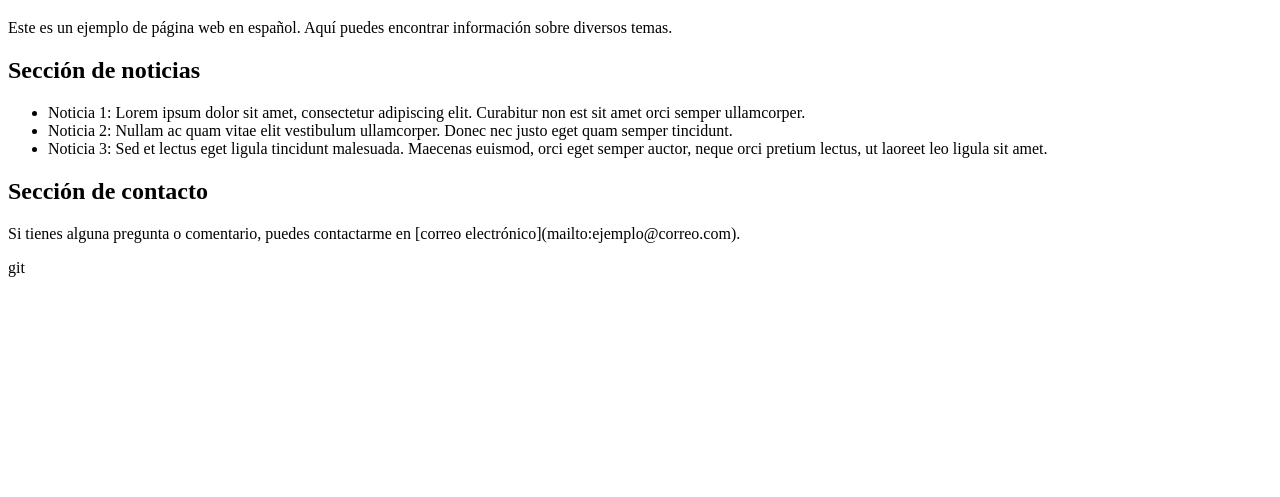
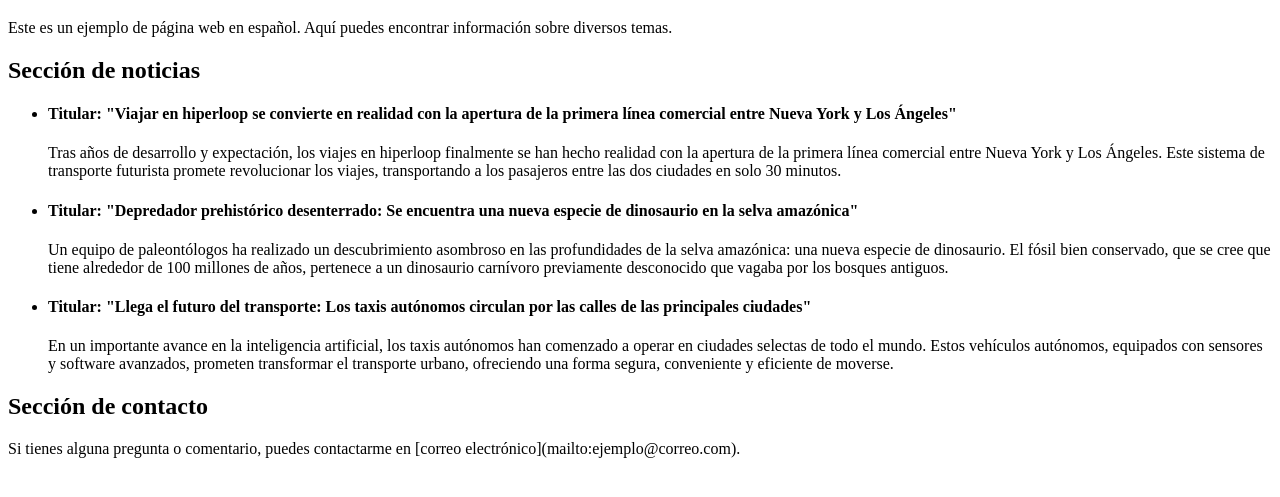
Before and after one commit to mauriciorey03/translate_api, a plain HTML site: page index.html in a window 1280 px wide. Shown: the part 61-558 px from the top of the page. Drawn offline with Linux system fonts and the light colour scheme.

Commit message:
Inclusión de news

```diff
--- a/index.html
+++ b/index.html
@@ -1,22 +1,47 @@
 <!DOCTYPE html>
 <html lang="es">
+
 <head>
     <meta charset="UTF-8">
     <title>Ejemplo de página web en español</title>
 </head>
+
 <body>
     <h1>Bienvenido a mi sitio web</h1>
     <p>Este es un ejemplo de página web en español. Aquí puedes encontrar información sobre diversos temas.</p>
 
     <h2>Sección de noticias</h2>
     <ul>
-        <li>Noticia 1: Lorem ipsum dolor sit amet, consectetur adipiscing elit. Curabitur non est sit amet orci semper ullamcorper.</li>
-        <li>Noticia 2: Nullam ac quam vitae elit vestibulum ullamcorper. Donec nec justo eget quam semper tincidunt.</li>
-        <li>Noticia 3: Sed et lectus eget ligula tincidunt malesuada. Maecenas euismod, orci eget semper auctor, neque orci pretium lectus, ut laoreet leo ligula sit amet.</li>
+        <li>
+            <h4>Titular: "Viajar en hiperloop se convierte en realidad con la apertura de la primera línea comercial
+                entre Nueva York y Los Ángeles"</h4>
+            <p>Tras años de desarrollo y expectación, los viajes en hiperloop finalmente se han hecho realidad con la
+                apertura de la primera línea comercial entre Nueva York y Los Ángeles. Este sistema de transporte
+                futurista promete revolucionar los viajes, transportando a los pasajeros entre las dos ciudades en solo
+                30 minutos.</p>
+        </li>
+        <li>
+            <h4>Titular: "Depredador prehistórico desenterrado: Se encuentra una nueva especie de dinosaurio en la selva
+                amazónica"</h4>
+            <p>Un equipo de paleontólogos ha realizado un descubrimiento asombroso en las profundidades de la selva
+                amazónica: una nueva especie de dinosaurio. El fósil bien conservado, que se cree que tiene alrededor de
+                100 millones de años, pertenece a un dinosaurio carnívoro previamente desconocido que vagaba por los
+                bosques antiguos.</p>
+        </li>
+        <li>
+            <h4>Titular: "Llega el futuro del transporte: Los taxis autónomos circulan por las calles de las principales
+                ciudades"</h4>
+            <p>En un importante avance en la inteligencia artificial, los taxis autónomos han comenzado a operar en
+                ciudades selectas de todo el mundo. Estos vehículos autónomos, equipados con sensores y software
+                avanzados, prometen transformar el transporte urbano, ofreciendo una forma segura, conveniente y
+                eficiente de moverse.</p>
+        </li>
     </ul>
 
+
     <h2>Sección de contacto</h2>
-    <p>Si tienes alguna pregunta o comentario, puedes contactarme en [correo electrónico](mailto:ejemplo@correo.com).</p>
+    <p>Si tienes alguna pregunta o comentario, puedes contactarme en [correo electrónico](mailto:ejemplo@correo.com).
+    </p>
 </body>
+
 </html>
-git
```
